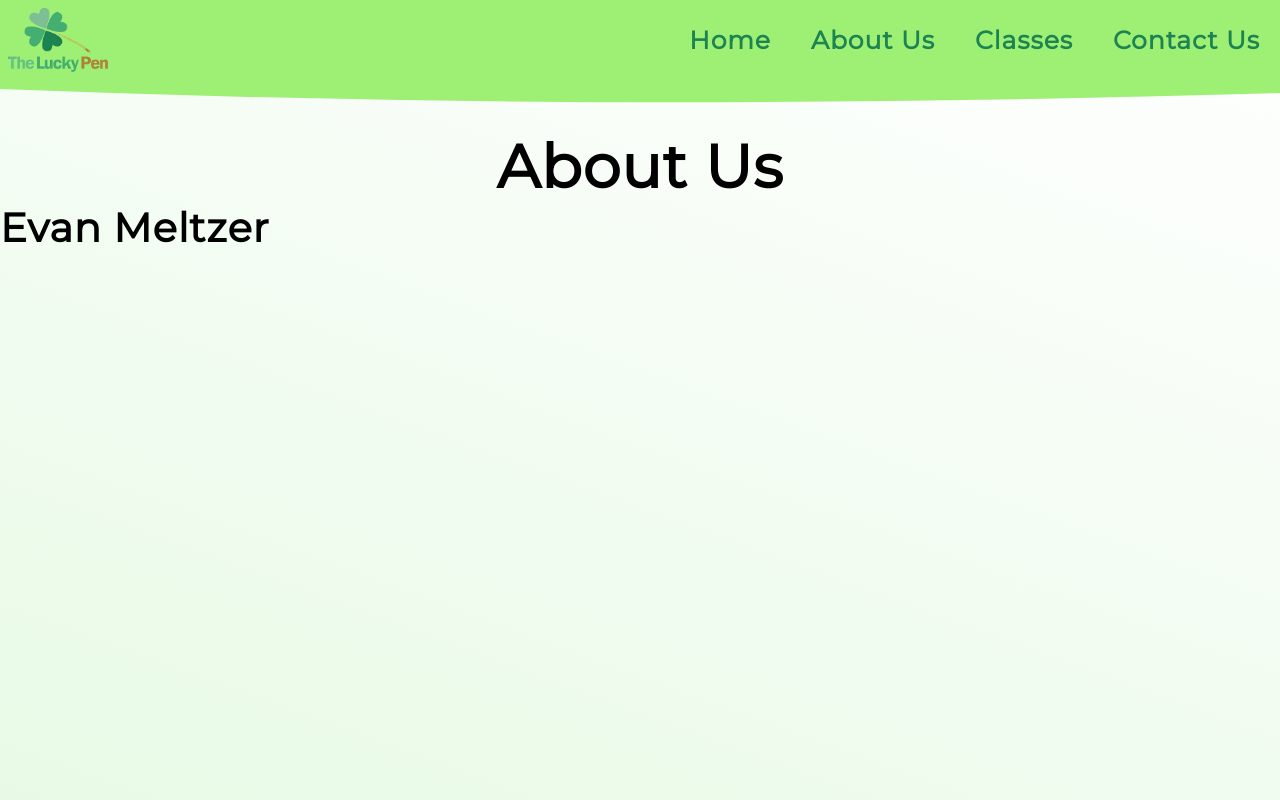
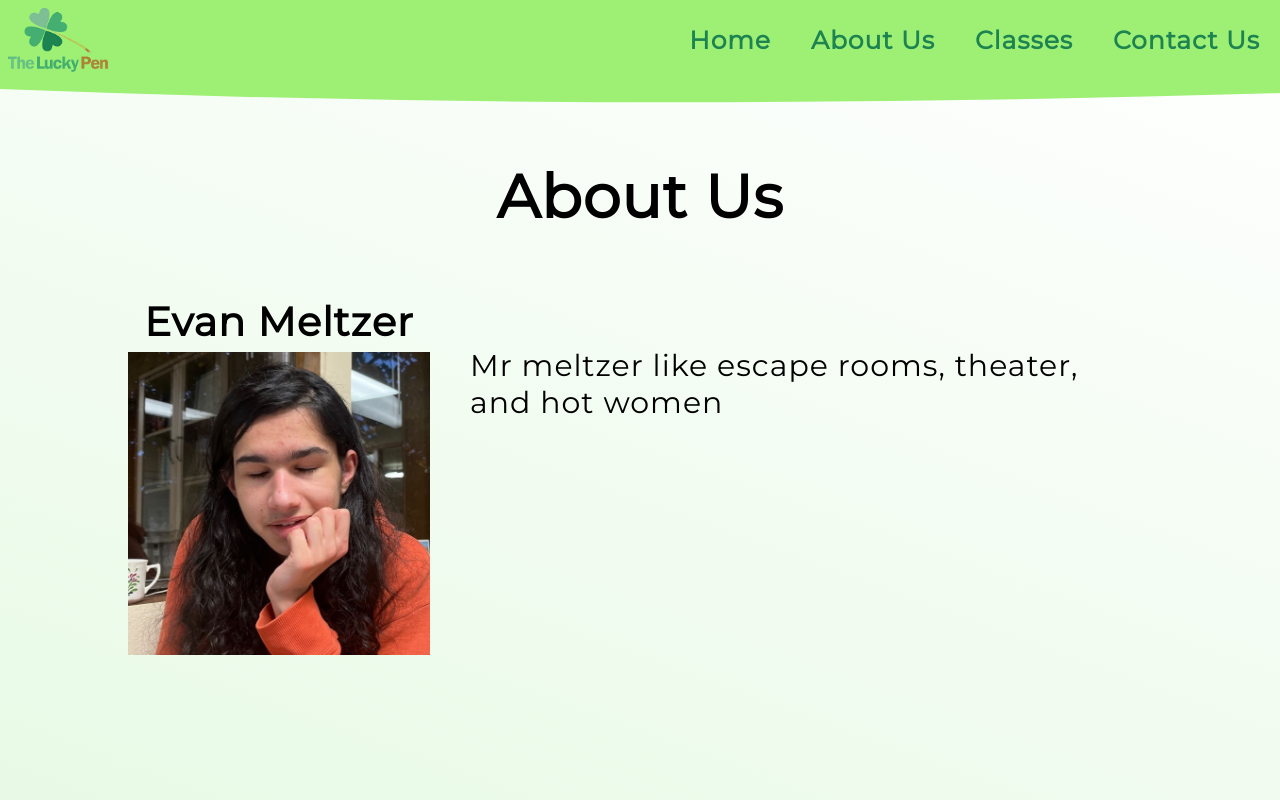
Before and after one commit to TimofeiK27/summerCourses, a Django app: page /about-us in a window 1280 px wide. Run offline with Django 3.2, Linux system fonts and the light colour scheme.

Commit message:
update about page with mr meltzer

```diff
--- a/infoSite/static/infoSite/style.css
+++ b/infoSite/static/infoSite/style.css
@@ -14,7 +14,6 @@ li {
     background-color: var(--top-bar-color);
     position: relative;
     /*background-color: hsl(0, 0%, 92.5%);*/
-    text-wrap: true;
     width: 100%;
     --top-bar-height: 80px;
     height: var(--top-bar-height);
@@ -168,8 +167,39 @@ li {
 /*ABOUT US PAGE*/
 .pageTitle {
     text-align: center;
-    margin: 50px 0 0;
+    margin: 80px 0 0;
     font-size: 60px;
+}
+
+.bio {
+    display: flex;
+    flex-flow: row nowrap;
+    margin: 5% 10%;
+    width: 80%;
+    /*box-sizing: border-box;*/
+}
+
+.bio img {
+    width: 100%;
+    margin: 2% 0;
+}
+
+.nameandpic {
+    width: 40%;
+    height: 100%;
+    display: flex;
+    flex-direction: column;
+    align-items: center;
+}
+
+.biotextwrap {
+    padding: 50px 40px 0;
+}
+
+.biotextwrap p {
+    text-wrap: true;
+    white-space: normal;
+    font-size: 30px;
 }
 
 .bio h2 {
--- a/infoSite/templates/infoSite/about-us.html
+++ b/infoSite/templates/infoSite/about-us.html
@@ -6,7 +6,13 @@
 
         <div class="pageBody">
             <div class="bio">
-                <h2>Evan Meltzer</h2>
+                <div class="nameandpic">
+                    <h2>Evan Meltzer</h2>
+                    <img src="{% static 'infoSite/mrmeltzer.png' %}" alt="evan meltzer profile photo">
+                </div>
+                <div class="biotextwrap">
+                    <p>Mr meltzer like escape rooms, theater, and hot women</p>
+                </div>
             </div>
         </div>
     </div>
```
Also changed, not shown: infoSite/static/infoSite/mrmeltzer.png (added).
